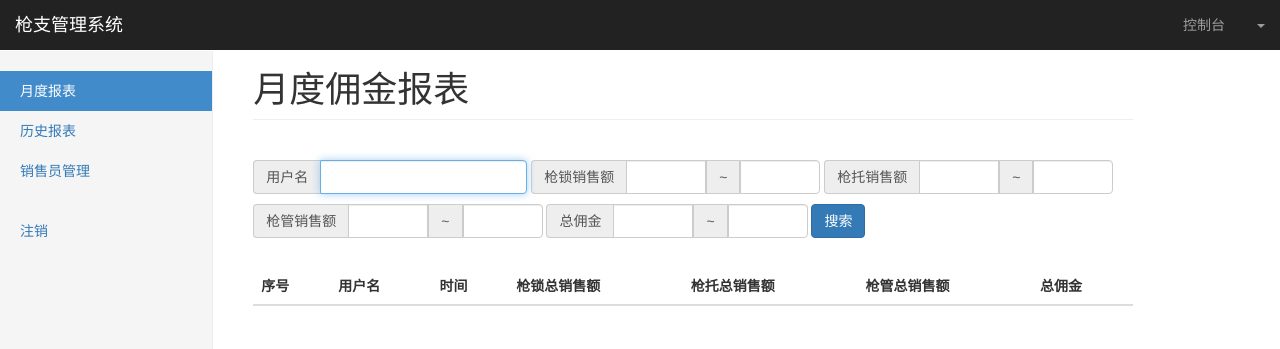
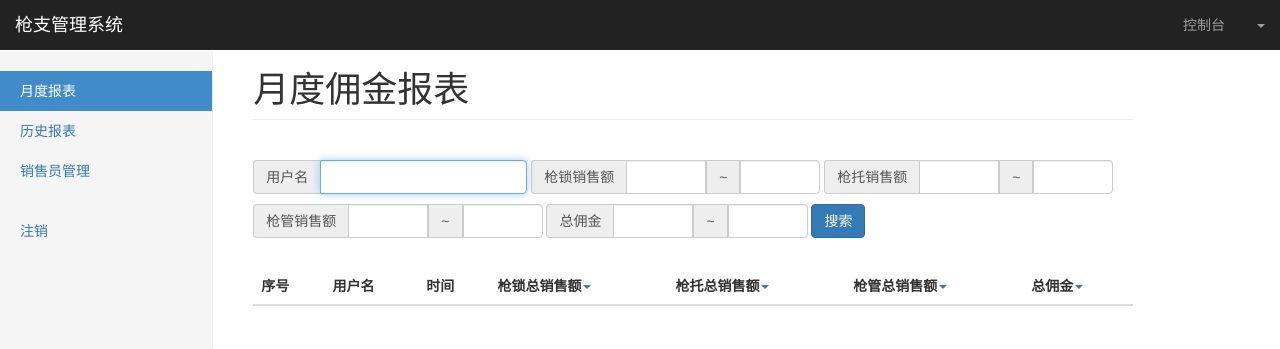
Before and after one commit to onceWarmth/simple-manage-system, a website: page static/gunsmith/monthreport.html in a window 1280 px wide. Drawn offline with Linux system fonts and the light colour scheme; no server answers.

Commit message:
[feature] Add month report sort module.

```diff
--- a/static/gunsmith/monthreport.html
+++ b/static/gunsmith/monthreport.html
@@ -103,10 +103,10 @@
                                     <th>序号</th>
                                     <th>用户名</th>
                                     <th>时间</th>
-                                    <th>枪锁总销售额</th>
-                                    <th>枪托总销售额</th>
-                                    <th>枪管总销售额</th>
-                                    <th>总佣金</th>
+                                    <th>枪锁总销售额<a href="#" onclick="dataSort(1);"><span class="caret"></span></a></th>
+                                    <th>枪托总销售额<a href="#" onclick="dataSort(2);"><span class="caret"></span></a></th>
+                                    <th>枪管总销售额<a href="#" onclick="dataSort(3);"><span class="caret"></span></a></th>
+                                    <th>总佣金<a href="#" onclick="dataSort(4);"><span class="caret"></span></a></th>
                                 </tr>
                             </thead>
                             <tbody id="commissionBody">
@@ -123,6 +123,12 @@
         <script type="text/javascript">
 
             var commissionData = [];
+            var currentData = [];
+
+            var isLocksUpOrder = true;
+            var isStocksUpOrder = true;
+            var isBarrelsUpOrder = true;
+            var isCommissionUpOrder = true;
 
             $(document).ready(function() {
                 checkIsLogin();
@@ -179,6 +185,8 @@
             }
 
             function showCommissionData(data) {
+
+                currentData = data;
 
                 $("#commissionBody").html("");
 
@@ -341,6 +349,73 @@
 
             }
 
+
+            function dataSort(sortParam) {
+
+                var LOCKS_PARAM = 1;
+                var STOCKS_PARAM = 2;
+                var BARRELS_PARAM = 3;
+                var COMMISSION_PARAM = 4;
+
+                var data = currentData;
+
+                if (sortParam == LOCKS_PARAM) {
+
+                    if (isLocksUpOrder) {
+                        data.sort(function(a, b) {
+                            return a.locksSales < b.locksSales ? 1 : -1;
+                        });
+                    } else {
+                        data.sort(function(a, b) {
+                            return a.locksSales > b.locksSales ? 1 : -1;
+                        });
+                    }
+
+                    isLocksUpOrder = !isLocksUpOrder;
+                } else if (sortParam == STOCKS_PARAM) {
+
+                    if (isStocksUpOrder) {
+                        data.sort(function(a, b) {
+                            return a.stocksSales < b.stocksSales ? 1 : -1;
+                        });
+                    } else {
+                        data.sort(function(a, b) {
+                            return a.stocksSales > b.stocksSales ? 1 : -1;
+                        });
+                    }
+
+                    isStocksUpOrder = !isStocksUpOrder;
+                } else if (sortParam == BARRELS_PARAM) {
+
+                    if (isBarrelsUpOrder) {
+                        data.sort(function(a, b) {
+                            return a.barrelsSales < b.barrelsSales ? 1 : -1;
+                        });
+                    } else {
+                        data.sort(function(a, b) {
+                            return a.barrelsSales > b.barrelsSales ? 1 : -1;
+                        });
+                    }
+
+                    isBarrelsUpOrder = !isBarrelsUpOrder;
+                } else if (sortParam == COMMISSION_PARAM) {
+                    if (isCommissionUpOrder) {
+                        data.sort(function(a, b) {
+                            return a.commission < b.commission ? 1 : -1;
+                        });
+                    } else {
+                        data.sort(function(a, b) {
+                            return a.commission > b.commission ? 1 : -1;
+                        });
+                    }
+
+                    isCommissionUpOrder = !isCommissionUpOrder;
+                }
+
+                showCommissionData(data);
+
+            }
+
         </script>
     </body>
 </html>
```
